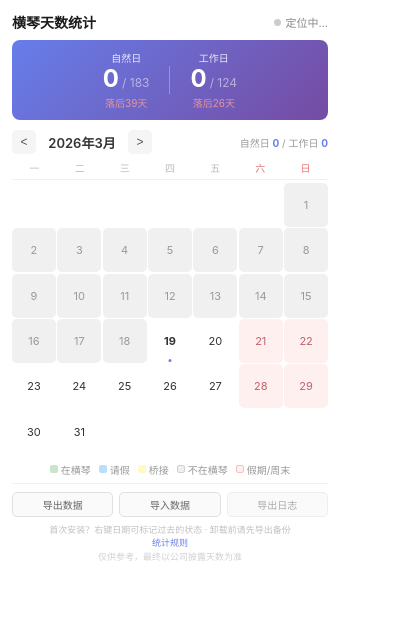
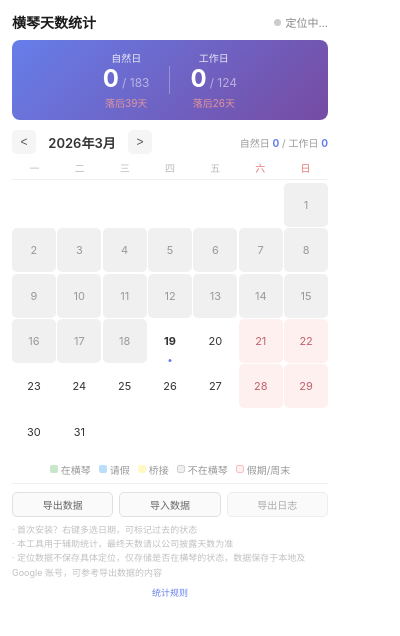
Before and after one commit to Leaking/DaysHere, a browser extension: page popup/popup.html in a window 400 px wide. Drawn offline with Linux system fonts and the light colour scheme.

Commit message:
feat: v2.12.0 重构底部说明区域，增加隐私与免责提示
底部 footer 改为三条左对齐说明：
- 首次安装提示：右键多选日期可标记过去状态
- 免责声明：本工具用于辅助统计，最终以公司披露天数为准
- 隐私说明：不保存具体定位，仅存储是否在横琴状态，数据存于本地及 Google 账号
统计规则链接独立一行居中显示

Co-Authored-By: Claude Opus 4.6 <noreply@anthropic.com>

```diff
--- a/popup/popup.css
+++ b/popup/popup.css
@@ -416,16 +416,26 @@ body {
   color: #f44336;
 }
 
-.footer-tips {
+.footer-notes {
   margin-top: 6px;
   font-size: 9px;
   color: #c0c0c0;
-  line-height: 1.5;
+  line-height: 1.6;
+  text-align: left;
+}
+
+.footer-notes p {
+  margin: 0;
+}
+
+.footer-link {
+  margin-top: 4px;
   text-align: center;
 }
 
 /* 统计规则链接 */
 .info-link {
+  font-size: 9px;
   color: #667eea;
   cursor: pointer;
   text-decoration: none;
@@ -433,10 +443,6 @@ body {
 
 .info-link:hover {
   text-decoration: underline;
-}
-
-.disclaimer {
-  color: #d0d0d0;
 }
 
 /* 统计规则面板 */
--- a/popup/popup.html
+++ b/popup/popup.html
@@ -87,10 +87,13 @@
         <input type="file" id="importFile" accept=".json" style="display:none">
       </div>
       <div class="data-msg" id="dataMsg"></div>
-      <div class="footer-tips">
-        首次安装？右键日期可标记过去的状态 · 卸载前请先导出备份
-        <br><a class="info-link" id="infoLink">统计规则</a>
-        <br><span class="disclaimer">仅供参考，最终以公司披露天数为准</span>
+      <div class="footer-notes">
+        <p>· 首次安装？右键多选日期，可标记过去的状态</p>
+        <p>· 本工具用于辅助统计，最终天数请以公司披露天数为准</p>
+        <p>· 定位数据不保存具体定位，仅存储是否在横琴的状态，数据保存于本地及 Google 账号，可参考导出数据的内容</p>
+      </div>
+      <div class="footer-link">
+        <a class="info-link" id="infoLink">统计规则</a>
       </div>
     </div>
 
```
